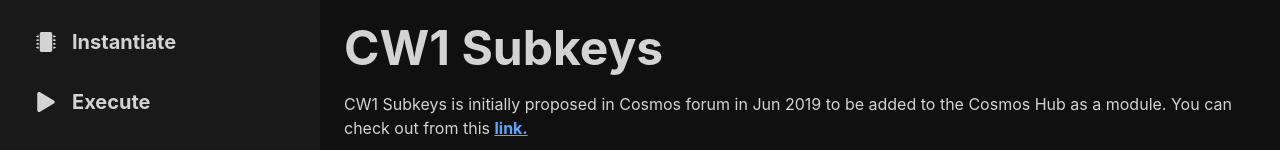
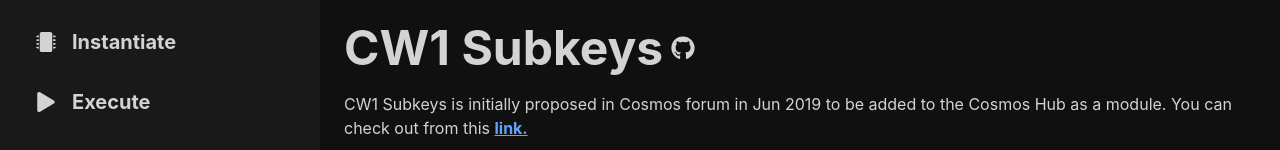
Before and after one commit to deus-labs/cw1-subkeys-dapp, a React (Create React App) app: page / in a window 1280 px wide. Shown: the top 150 px of the page. Built offline with nearby package versions, Linux system fonts and the light colour scheme.

Commit message:
Change juno in input to ujuno and add github link

```diff
--- a/src/pages/Execute/DecreaseAllowace.tsx
+++ b/src/pages/Execute/DecreaseAllowace.tsx
@@ -72,7 +72,7 @@
         label="Amount to decrease"
         value={allowanceAmount}
         onChange={(e) => setAllowanceAmount(e.target.value)}
-        placeholder="Juno amount"
+        placeholder="ujuno amount"
       />
       <br />
       <div className="flex items-center w-5/6 my-3">
--- a/src/pages/Execute/IncreaseAllowance.tsx
+++ b/src/pages/Execute/IncreaseAllowance.tsx
@@ -72,7 +72,7 @@
         label="Amount to increase"
         value={allowanceAmount}
         onChange={(e) => setAllowanceAmount(e.target.value)}
-        placeholder="Juno amount"
+        placeholder="ujuno amount"
       />
       <br />
       <div className="flex items-center w-5/6 my-3">
--- a/src/pages/Execute/SendTokens.tsx
+++ b/src/pages/Execute/SendTokens.tsx
@@ -58,7 +58,7 @@
       />
       <TextInput
         type="number"
-        placeholder="Juno amount"
+        placeholder="ujuno amount"
         value={amountToSend}
         onChange={(e) => setAmountToSend(e.target.value)}
         label="Amount to send"
--- a/src/pages/Query/CanExecute.tsx
+++ b/src/pages/Query/CanExecute.tsx
@@ -210,7 +210,7 @@
         type="number"
         value={amountToSend}
         onChange={(e) => setAmountToSend(e.target.value)}
-        placeholder="Juno amount"
+        placeholder="ujuno amount"
         label={`Amount to ${option}`}
       />
       <br />
--- a/src/pages/Welcome.tsx
+++ b/src/pages/Welcome.tsx
@@ -1,10 +1,20 @@
-import { FaArrowLeft } from "react-icons/fa"
+import { FaArrowLeft, FaGithub } from "react-icons/fa"
 
 const Welcome = (): JSX.Element => {
   return (
     <div className="p-6 bg-deus-black flex flex-col justify-end text-deus-text flex-1">
       <div className="">
-        <div className="text-5xl font-bold mb-5">CW1 Subkeys</div>
+        <div className="text-5xl font-bold mb-5">
+          <a
+            href="https://github.com/CosmWasm/cw-plus/tree/main/contracts/cw1-subkeys"
+            target="_blank"
+            rel="noopener noreferrer"
+          >
+            <div className="flex items-center">
+              CW1 Subkeys <FaGithub size={24} className="ml-2" />
+            </div>
+          </a>{" "}
+        </div>
         <p className="mb-3">
           CW1 Subkeys is initially proposed in Cosmos forum in Jun 2019 to be
           added to the Cosmos Hub as a module. You can check out from this{" "}
--- a/src/utils/currency.ts
+++ b/src/utils/currency.ts
@@ -13,5 +13,5 @@
 export function convertToNativeCoin(amount: string) {
   if (amount === "" || isNaN(Number(amount))) return null
 
-  return coin(Number(amount) * 1000000, config.feeToken)
+  return coin(Number(amount), config.feeToken)
 }
```
